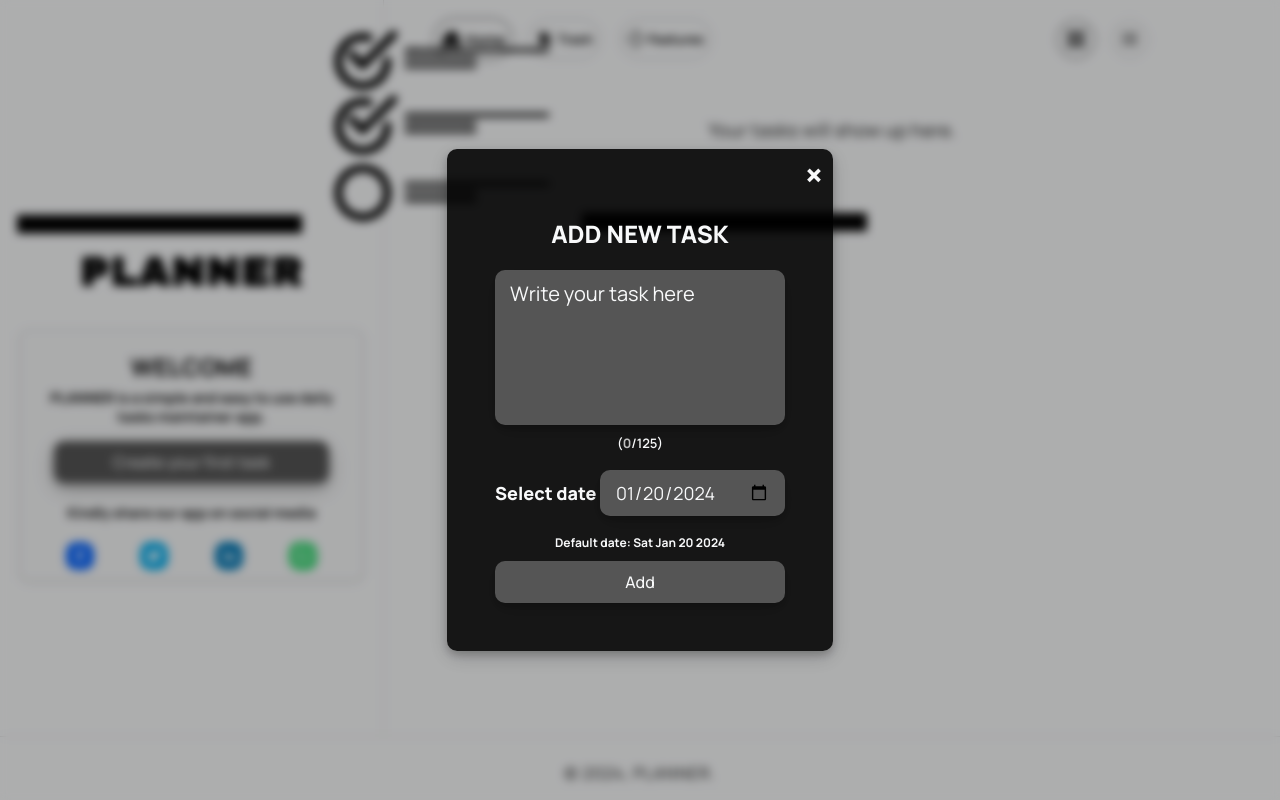
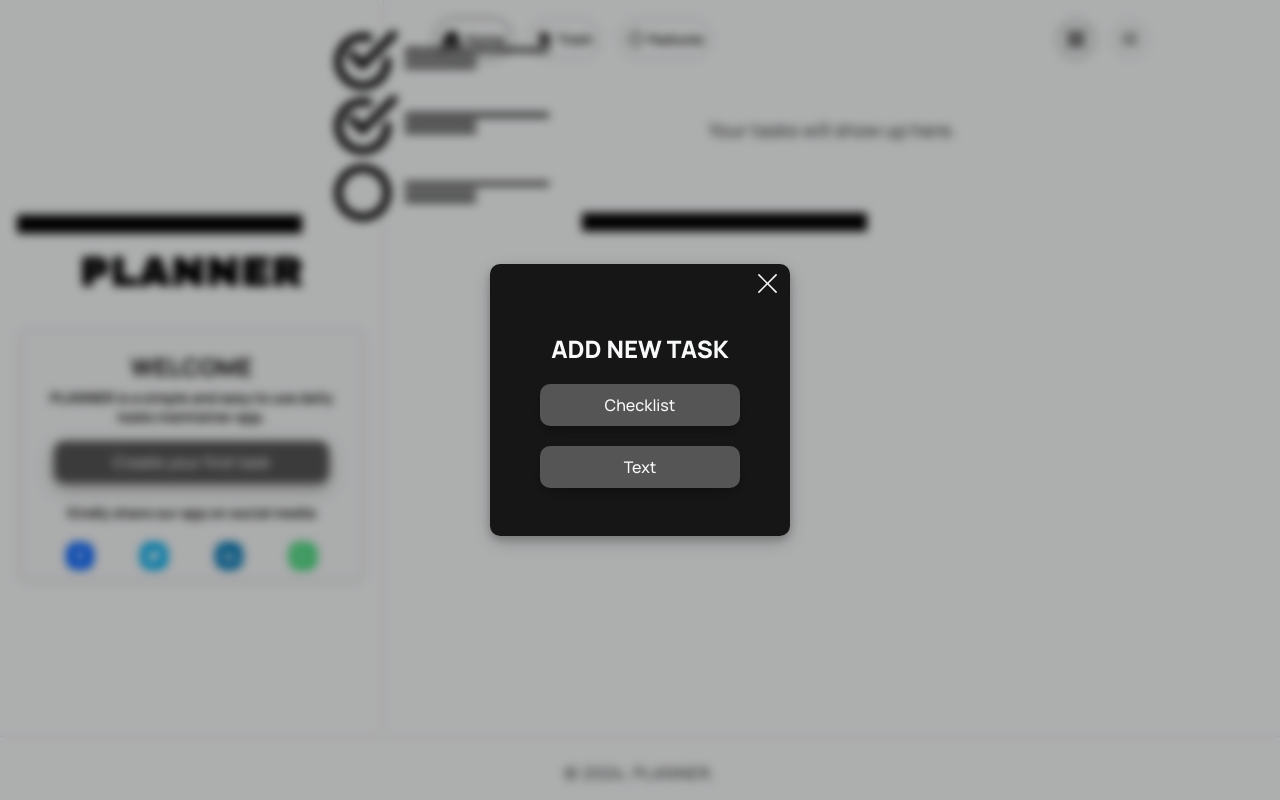
Before and after one commit to MaitisamY/planner, a Next.js app: page / in a window 1280 px wide. Both pictures are taken after a click on the button "Create your first task". Built offline with nearby package versions, Linux system fonts and the light colour scheme.

Commit message:
change functionalities and state management

```diff
--- a/src/app/Components/Popup.js
+++ b/src/app/Components/Popup.js
@@ -1,17 +1,24 @@
 import { useState, useEffect } from 'react'
 import { formatDateToInput } from './DateUtil';
-export default function Popup({ addTask, closePopup, handleOutsidePopupClick }) {
+import { BsXLg, BsArrowLeft, BsDash, BsPlus } from 'react-icons/bs'
+export default function Popup({
+    addTask,
+    closePopup,
+    handleOutsidePopupClick,
+    toDo,
+    createChecklistItem,
+    removeChecklistItem,
+    handleChange
+}) {
     const [newTask, setNewTask] = useState('');
     const [inputError, setInputError] = useState(null);
     const [dateError, setDateError] = useState(null);
     const [selectedDate, setSelectedDate] = useState(formatDateToInput(new Date().toDateString()));
     const todayDateString = new Date().toDateString();
+    const [textOrChecklist, setTextOrChecklist] = useState(null);
 
-    const handleNewTaskChange = (event) => {
-        setNewTask(event.target.value);
-    }
-    const handleDateChange = (event) => {
-        setSelectedDate(event.target.value);
+    const handleTaskOrChecklistChange = (name) => {
+        setTextOrChecklist(name);
     }
 
     const handleFormSubmit = (e) => {
@@ -44,15 +51,19 @@ export default function Popup({ addTask, closePopup, handleOutsidePopupClick })
     return (
         <div id="popup" className="popup" onClick={(e) => handleOutsidePopupClick(e)}>
             <div id="add-task" className="add-task">
-                <a onClick={closePopup} className="close">&times;</a>
+                <a onClick={closePopup} className="close"><BsXLg /></a>
                 <h2>Add New Task</h2>
                 <form onSubmit={handleFormSubmit}>
+                {
+                    textOrChecklist === 'text' ? (
+                        <>
+                            <a onClick={() => handleTaskOrChecklistChange(null)} className="back"><BsArrowLeft /></a>
                             <textarea
                                 type="text"
                                 placeholder="Write your task here"
                                 rows="5"
                                 defaultValue={newTask}
-                        onChange={handleNewTaskChange}
+                                onChange={(e) => handleChange(null, e.target.value, 'text')}
                                 spellCheck="false"
                                 autoComplete="off"
                                 autoFocus
@@ -64,11 +75,65 @@ export default function Popup({ addTask, closePopup, handleOutsidePopupClick })
                                 {inputError && inputError}
                             </h6>
                             <p>
-                        Select date <input type="date" value={selectedDate} onChange={handleDateChange} required />
+                                Select date
+                                <input
+                                    type="date"
+                                    value={selectedDate}
+                                    onChange={(e) => handleChange(null,
+                                    e.target.value, 'dueDate')}
+                                    required
+                                />
                             </p>
                             {dateError && <h6 className="error">{dateError}</h6>}
                             <h5>Default date: {todayDateString}</h5>
-                    <button type="submit">Add</button>
+                            <button type="submit">Create</button>
+                        </>
+                    ) : textOrChecklist === 'checklist' ? (
+                        <>
+                            <a onClick={() => handleTaskOrChecklistChange(null)} className="back"><BsArrowLeft /></a>
+                            <ul style={{
+                                display: 'flex',
+                                alignItems: 'flex-start',
+                                justifyContent: 'center',
+                                flexDirection: 'column',
+                                gap: '20px',
+                                listStyleType: 'initial'
+                            }}>
+                                {toDo.type === 'checklist' && toDo.checklist.length > 0 ? ( // Check if checklist is not empty
+                                    toDo.checklist.map((item, index) => (
+                                        <li key={item.id}>
+                                            <input
+                                                name='checklist'
+                                                type="text"
+                                                id={item.id}
+                                                value={item.item}
+                                                onChange={(e) => handleChange(item.id, e.target.value, 'checklist')}
+                                                placeholder={`Checklist item ${index + 1}`}
+                                            />
+                                            {(index + 1) !== 1 &&  (
+                                                <a
+                                                    style={{ marginLeft: '10px', cursor: 'pointer', fontSize: '12px' }}
+                                                    onClick={() => removeChecklistItem(item.id)}
+                                                >
+                                                    Remove
+                                                </a>
+                                            )}
+                                        </li>
+                                    ))
+                                ) : (
+                                    `Use the button below to add checklist items` // Render a message if checklist is empty
+                                )}
+                                <a className="add-checklist-item" onClick={createChecklistItem}><BsPlus size={35} /></a>
+                            </ul>
+                            <button type="submit">Create</button>
+                        </>
+                    ) : (
+                        <div className="selection">
+                            <button type="button" onClick={() => handleTaskOrChecklistChange('checklist')}>Checklist</button>
+                            <button type="button" onClick={() => handleTaskOrChecklistChange('text')}>Text</button>
+                        </div>
+                    )
+                }
                 </form>
             </div>
         </div>
--- a/src/app/globals.css
+++ b/src/app/globals.css
@@ -740,9 +740,9 @@ footer span {
 
 .popup .add-task .close {
   position: absolute;
-  top: 2px;
+  top: 5px;
   right: 10px;
-  font-size: 35px;
+  font-size: 25px;
   font-family: "Manrope", sans-serif;
   font-optical-sizing: auto;
   font-weight: 900;
@@ -753,6 +753,39 @@ footer span {
   text-decoration: none;
   cursor: pointer;
   padding: 0 0 0 0;
+}
+
+.popup .add-task .back {
+  position: absolute;
+  top: 5px;
+  left: 10px;
+  font-size: 25px;
+  font-family: "Manrope", sans-serif;
+  font-optical-sizing: auto;
+  font-weight: 900;
+  font-style: normal;
+  font-variation-settings: "wdth" 100;
+  cursor: pointer;
+  transition: 0.3s all ease-in-out;
+  text-decoration: none;
+  cursor: pointer;
+  padding: 0 0 0 0;
+}
+
+.popup .selection {
+  width: 100%;
+  display: flex;
+  flex-direction: column;
+  justify-content: center;
+  align-items: center;
+  box-sizing: border-box;
+  padding: 0 0 0 0;
+  margin: 0 0 0 0;
+  gap: 20px;
+}
+
+.popup .selection button {
+  width: 200px;
 }
 
 .popup .add-task h2 {
@@ -815,7 +848,7 @@ footer span {
   font-weight: bold;
 }
 
-.popup input[type="date"] {
+.popup .add-task input[type="text"] {
   box-sizing: border-box;
   padding: 10px 15px;
   font-size: 18px;
@@ -834,11 +867,14 @@ footer span {
   box-shadow: 0 4px 8px 0 rgba(0, 0, 0, 0.2), 0 6px 20px 0 rgba(0, 0, 0, 0.19);
 }
 
-.popup .add-task textarea {
-  width: 100%;
+.popup .add-task input[type="text"]::placeholder {
+  color: #f8f9fa;
+}
+
+.popup input[type="date"] {
   box-sizing: border-box;
   padding: 10px 15px;
-  font-size: 20px;
+  font-size: 18px;
   font-family: "Manrope", sans-serif;
   font-optical-sizing: auto;
   font-weight: 400;
@@ -852,11 +888,46 @@ footer span {
   outline: none;
   border-radius: 10px;
   box-shadow: 0 4px 8px 0 rgba(0, 0, 0, 0.2), 0 6px 20px 0 rgba(0, 0, 0, 0.19);
+}
+
+.popup .add-task textarea {
+  width: 100%;
+  box-sizing: border-box;
+  padding: 10px 15px;
+  font-size: 20px;
+  font-family: "Manrope", sans-serif;
+  font-optical-sizing: auto;
+  font-weight: 400;
+  font-style: normal;
+  font-variation-settings: "wdth" 100;
+  /* background-color: #474747;
+  color: rgba(224, 173, 62, 0.952); */
+  background-color: #555555;
+  color: #f8f9fa;
+  border: none;
+  outline: none;
+  border-radius: 10px;
+  box-shadow: 0 4px 8px 0 rgba(0, 0, 0, 0.2), 0 6px 20px 0 rgba(0, 0, 0, 0.19);
   resize: none;
 }
 
 .popup .add-task textarea::placeholder {
   color: #f8f9fa;
+}
+
+.popup .add-checklist-item {
+  padding: 5px 5px 0 5px;
+  text-decoration: none;
+  cursor: pointer;
+  background-color: #555555;
+  color: #f8f9fa;
+  border: none;
+  border-radius: 50px;
+  margin: 0 0 15px 0;
+}
+
+.popup .add-checklist-item:hover {
+  background-color: #474747;
 }
 
 .popup button {
@@ -907,7 +978,8 @@ footer span {
 
 @media screen and (max-width: 992px) {
   .popup .add-task {
-    padding: 3rem;
+    min-width: 90%;
+    padding: 1.5rem;
   }
   .popup .add-task h2 {
     font-size: 22px;
--- a/src/app/page.js
+++ b/src/app/page.js
@@ -21,12 +21,14 @@ import { BsShare, BsPlusLg } from 'react-icons/bs'
 export default function Home() {
     const {
       tasks,
+      toDo,
       popup,
       features,
       notifications,
       views,
       shareUrl,
       shareMessage,
+      handleChange,
       setPopup,
       setFeatures,
       handleViews,
@@ -36,7 +38,9 @@ export default function Home() {
       editTask,
       reCreateTask,
       handleOutsidePopupClick,
-      handleOutsideFeatureClick
+      handleOutsideFeatureClick,
+      createChecklistItem,
+      removeChecklistItem
     } = useToDoFunctions();
 
     // localStorage.removeItem('tasks');
@@ -44,6 +48,10 @@ export default function Home() {
         <>
             {popup && (
                 <Popup
+                    toDo={toDo}
+                    createChecklistItem={createChecklistItem}
+                    removeChecklistItem={removeChecklistItem}
+                    handleChange={handleChange}
                     closePopup={() => setPopup(false)}
                     addTask={addTask}
                     handleOutsidePopupClick={handleOutsidePopupClick}
--- a/src/app/useToDoFunctions.js
+++ b/src/app/useToDoFunctions.js
@@ -1,73 +1,77 @@
 import { useState, useEffect } from 'react';
 
 export const useToDoFunctions = () => {
+    const generateTaskId = () => {
+      const timestamp = new Date().getTime();
+      return `task_${timestamp}`;
+    };
+
     const [tasks, setTasks] = useState([]);
     const [toDo, setToDo] = useState({
-      text: {
-        id: 1,
-        task: '',
-        date: '',
-        updatedDate: '',
-        dueDate: '',
-        status: '',
-      },
-      checklist: {
-        tasks: {
-          id: 1,
-          item: '',
-          status: '',
-        },
-      },
+      id: generateTaskId(),
+      type: 'text', // Default type is text
+      task: '', // Task text
+      date: '', // Date information
+      updatedDate: '', // Updated date information
+      dueDate: '', // Due date information
+      status: '', // Status information
+      checklist: [], // Array to hold checklist items
     });
     const [popup, setPopup] = useState(false);
     const [features, setFeatures] = useState(false);
     const [notifications, setNotifications] = useState([]);
     const [views, setViews] = useState(0);
     const shareUrl = 'https://next-to-do-app-nu.vercel.app/';
-    const shareMessage = `I use this app to maintain my daily tasks. Check out the app At:`;
+    const shareMessage = `I PLANNER application to maintain my daily tasks, checklists and notes. Check out the PLANNER at:`;
 
     const addNotification = (message) => {
       setNotifications([message]);
     };
 
-    const generateTaskId = () => {
-      const timestamp = new Date().getTime();
-      return `task_${timestamp}`;
+    const handleChange = (itemId, value, fieldName) => {
+      if (fieldName === 'text') {
+          setToDo(prevToDo => ({
+              ...prevToDo,
+              task: value
+          }));
+      } else if (fieldName === 'dueDate') {
+          setToDo(prevToDo => ({
+              ...prevToDo,
+              dueDate: value
+          }));
+      } else {
+          const updatedChecklist = toDo.checklist.map(item => {
+              if (item.id === itemId) {
+                  return { ...item, item: value };
+              }
+              return item;
+          });
+
+          setToDo(prevToDo => ({
+              ...prevToDo,
+              checklist: updatedChecklist
+          }));
+      }
     };
 
-    const createChecklistItem = (item) => {
-      const newTasks = toDo.map((task) => {
-        if (task.id === id) {
-          return {
-            ...task,
-            checklist: {
-              ...task.checklist,
-              tasks: [...task.checklist.tasks, { id: generateTaskId(), item: '', status: '' }],
-            },
-          };
-        }
-        return task;
-      });
-      setToDo(newTasks);
-      localStorage.setItem('toDo', JSON.stringify(newTasks));
-    }
+    const createChecklistItem = () => {
+      setToDo(prevToDo => ({
+          ...prevToDo,
+          type: 'checklist', // Change type to checklist
+          checklist: [
+              ...prevToDo.checklist,
+              { id: generateTaskId(), item: '', status: '' } // Add a new checklist item
+          ]
+      }));
+    };
 
-    const removeChecklistItem = (id) => {
-      const newTasks = toDo.map((task) => {
-        if (task.id === id) {
-          return {
-            ...task,
-            checklist: {
-              ...task.checklist,
-              tasks: task.checklist.tasks.filter((item) => item.id !== id),
-            },
-          };
-        }
-        return task;
-      });
-      setToDo(newTasks);
-      localStorage.setItem('toDo', JSON.stringify(newTasks));
-    }
+    // Function to remove a checklist item by id
+    const removeChecklistItem = (itemId) => {
+        setToDo(prevToDo => ({
+            ...prevToDo,
+            checklist: prevToDo.checklist.filter(item => item.id !== itemId) // Remove the checklist item with the specified id
+        }));
+    };
 
     const handleViews = (id) => {
       setViews(id);
@@ -146,6 +150,10 @@ export const useToDoFunctions = () => {
       if (storedTasks) {
         setTasks(JSON.parse(storedTasks));
       }
+      // const storedToDo = localStorage.getItem('toDo');
+      // if (storedToDo) {
+      //   setTasks(JSON.parse(storedToDo));
+      // }
 
       // Hiding the notification after 5 seconds when notification state changes
       const timeout = setTimeout(() => {
@@ -157,12 +165,14 @@ export const useToDoFunctions = () => {
 
     return {
       tasks,
+      toDo,
       popup,
       features,
       notifications,
       views,
       shareUrl,
       shareMessage,
+      handleChange,
       setPopup,
       setFeatures,
       handleViews,
@@ -172,6 +182,8 @@ export const useToDoFunctions = () => {
       editTask,
       reCreateTask,
       handleOutsidePopupClick,
-      handleOutsideFeatureClick
+      handleOutsideFeatureClick,
+      createChecklistItem,
+      removeChecklistItem
     };
 };
```
Lines whose indentation alone changed are shown as unchanged.
